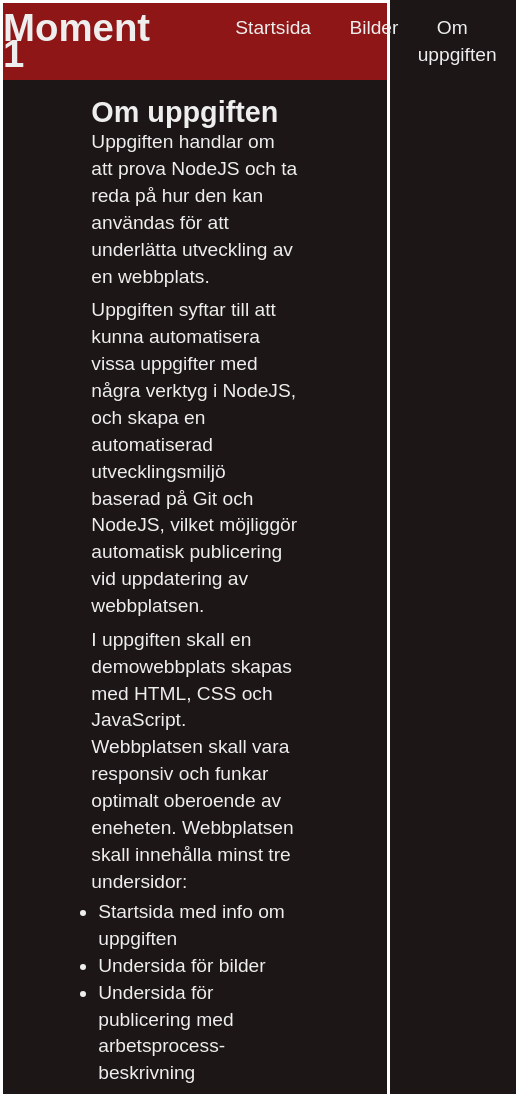
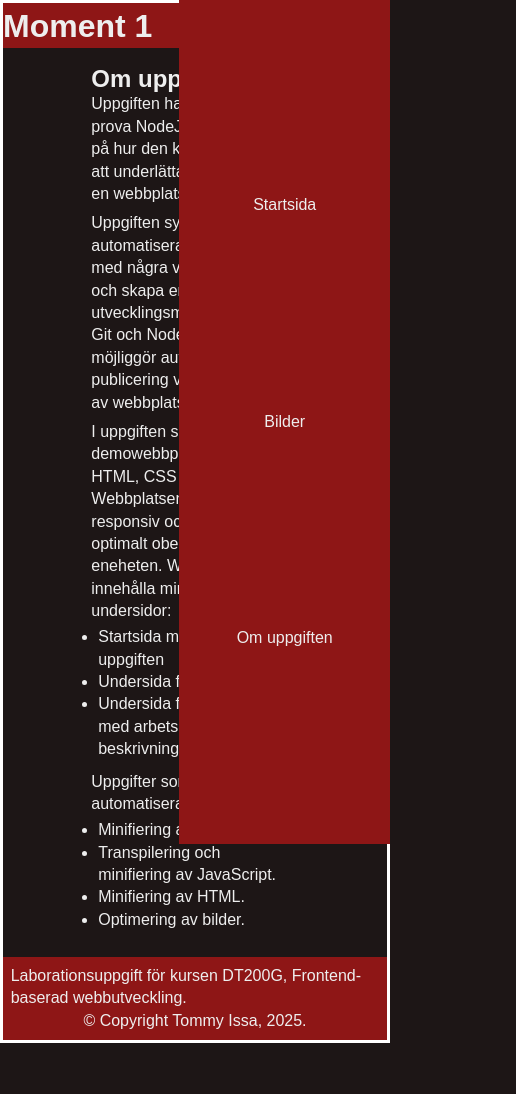
Before and after one commit to TommyIss/dt211g-lab1, a website built with Parcel: page src/index.html in a window 390 px wide. Shown: the top 1094 px of the page, 516 px wide, since content can reach past the window. After the commit the page ends 1043 px from the top, so only its background shows below. Built offline with nearby package versions, Linux system fonts and the light colour scheme.

Commit message:
Har stilsatt navigeringsmeny för mindre skärm

```diff
--- a/src/css/style.css
+++ b/src/css/style.css
@@ -34,6 +34,7 @@ header {
 /* Logo */
 .logo {
     margin: 3% 0;
+    white-space: nowrap;
 }
 
 /* Navigeringsmeny */
@@ -50,12 +51,14 @@ header {
     list-style-type: none;
     display: flex;
     flex-direction: row;
+    margin: 0;
 }
 
 .nav-list > li > a {
     text-decoration: none;
     color: #EEEEEE;
     padding: 1.4em 1em;
+    white-space: nowrap;
 }
 
 .nav-list > li > a:hover {
@@ -92,3 +95,76 @@ footer {
     margin-bottom: 0;
     padding: 2%;
 }
+
+
+/* Stilsättning för midre skärmar */
+@media only screen and (max-width: 1024px) {
+
+    body {
+        font-size: 1em;
+    }
+
+    /* Navigeringsmeny */
+    #nav-menu {
+        display: block;
+        width: 100%;
+    }
+    .nav-list {
+        flex-direction: column;
+        align-items: center;
+        justify-content: space-evenly;
+        background-color: #8E1616;
+        width: 50%;
+        height: 100vh;
+        position: absolute;
+        top: 0;
+        right: 0;
+    }
+    .nav-list > li > a {
+        padding: 1em 0;
+    }
+
+    .menu-btn {
+        display: flex;
+        background-color: #D84040;
+        border: 1px solid #EEEEEE;
+        flex-direction: column;
+        align-items: center;
+
+        position: absolute;
+        top: 1px;
+        right: 2%;
+    }
+    .menu-btn:hover {
+        background-color: aqua;
+        cursor: pointer;
+    }
+    .open {
+        padding: 0 0.2em;
+    }
+    menu.icon {
+        margin: 1%;
+    }
+    .bars {
+        display: block;
+        width: 20px;
+        height: 3px;
+        margin: 5px 0;
+        background-color: #EEEEEE;
+    }
+    .menu-text {
+        color: white;
+        margin: 1%;
+    }
+
+    .cross1 {
+        width: 25px;
+        transform: rotate(45deg);
+        top: 5px;
+    }
+    .cross2 {
+        width: 25px;
+        transform: rotate(135deg);
+        top: 5px;
+    }
+}
```
